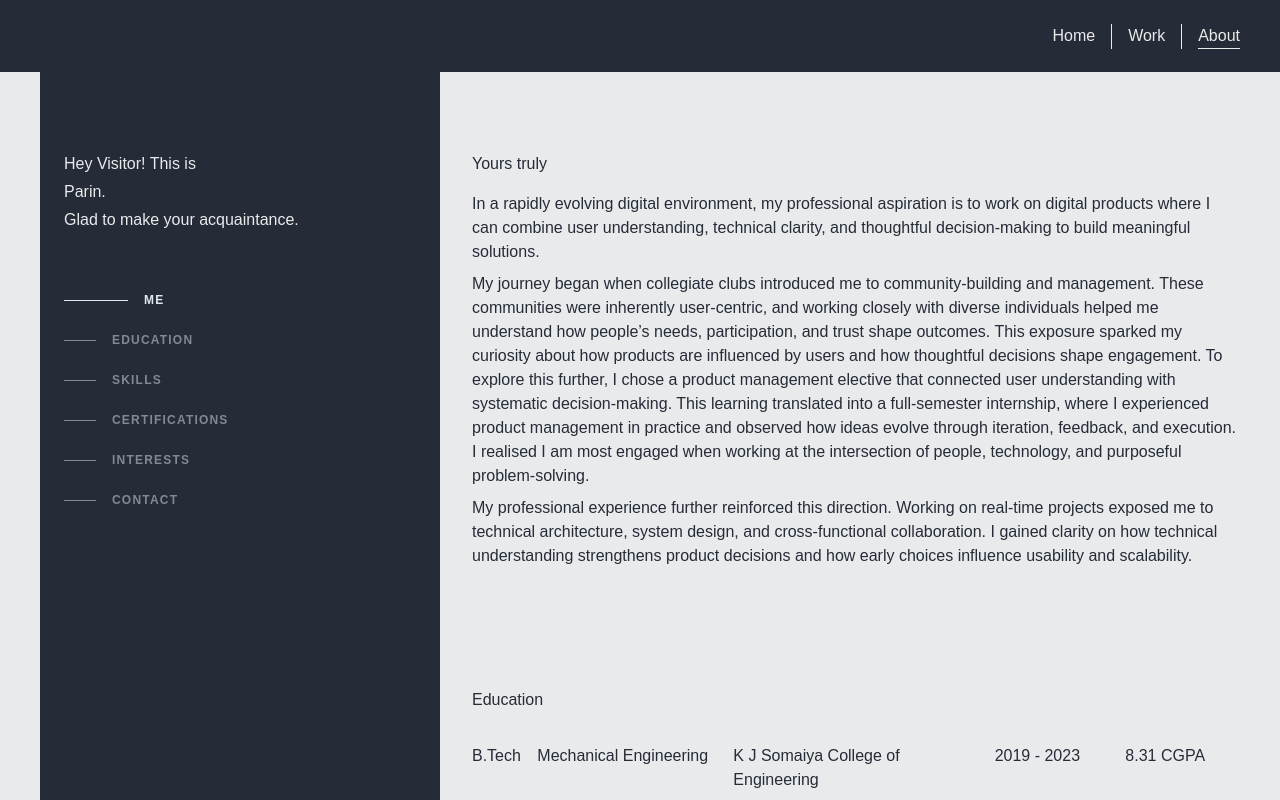
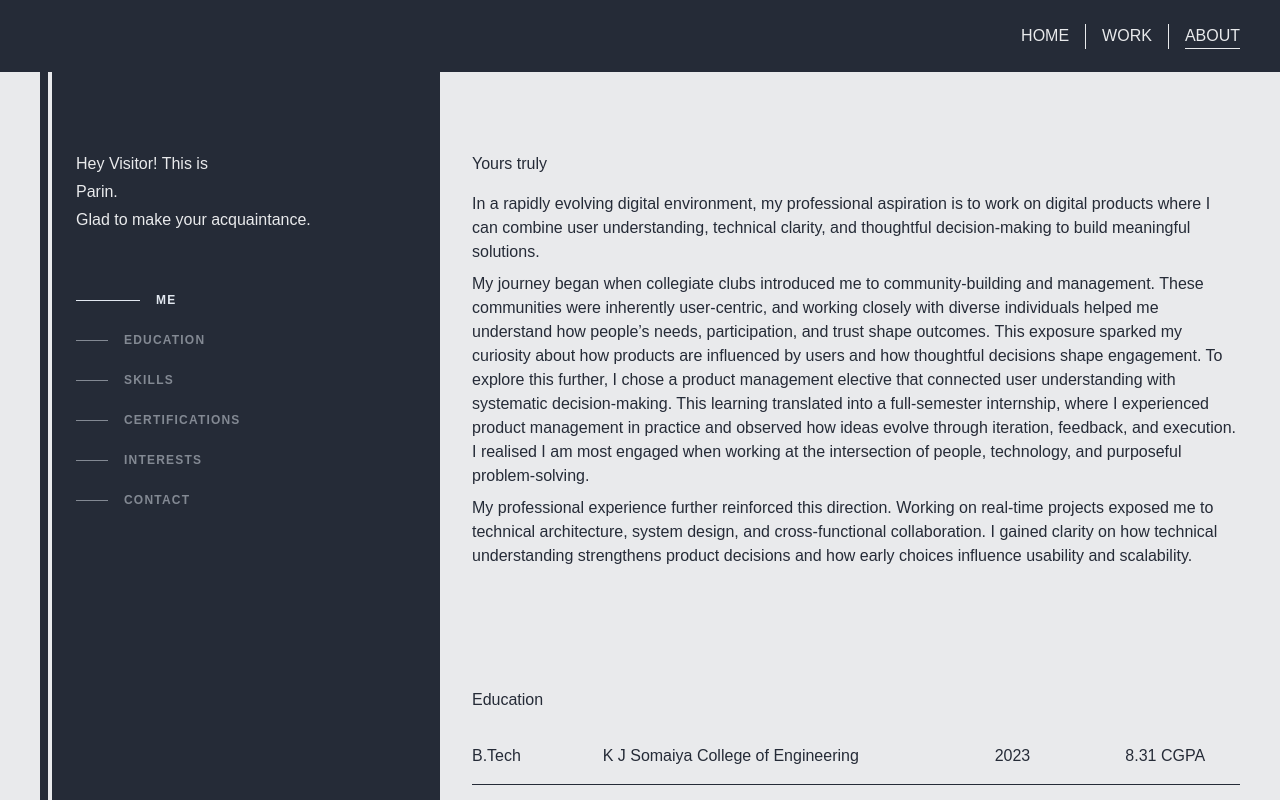
Before and after one commit to sm-parin/profile, a React (Vite) app: page /about in a window 1280 px wide. Shown: the top 800 px of the page. Built offline with nearby package versions, Linux system fonts and the light colour scheme; a web font is replaced by a local one.

Commit message:
Design touches

```diff
--- a/src/components/layout/header/index.tsx
+++ b/src/components/layout/header/index.tsx
@@ -6,11 +6,12 @@ import Typography from "../../library/typography";
 import useMediaQuery from "../../../hooks/useMediaQuery";
 import { FaHome } from "react-icons/fa";
 import { RiAccountPinCircleFill } from "react-icons/ri";
-import { MdWorkHistory } from "react-icons/md";
+import { MdWorkHistory, MdAccountBox } from "react-icons/md";
+import Icon from "../../library/icon";
 
 
 const Header = ({ data }: any) => {
-  const { bg, text, border } = applyTheme(true);
+  const { bg, text, border, token } = applyTheme(true);
   const location = useLocation();
 
   const currentPath = location.pathname.split("/")[1];
@@ -18,7 +19,7 @@ const Header = ({ data }: any) => {
   const { isMobileOnly } = useMediaQuery();
   const ICONS: any = {
     home: <FaHome />,
-    about: <RiAccountPinCircleFill />,
+    about: <MdAccountBox />,
     work: <MdWorkHistory />,
   }
 
@@ -47,10 +48,10 @@ const Header = ({ data }: any) => {
                 `}
             >
               <Typography
-                variant="p1"
+                variant="p2"
                 className={`${isActive ? "border-b" : ""} ${border} group-hover:border-b ${isMobileOnly ? "py-0.5" : ""}`}
               >
-                <NavLink to={path}>{isMobileOnly ? ICONS[route] : route}</NavLink>
+                <NavLink to={path}>{isMobileOnly ? <Icon icon={ICONS[route]} color={token} size="1.5rem" /> : route.toUpperCase()}</NavLink>
               </Typography>
             </li>
           );
--- a/src/components/layout/sectional-layout/index.tsx
+++ b/src/components/layout/sectional-layout/index.tsx
@@ -4,8 +4,8 @@ import PageContainer from "../page-container";
 import { applyTheme } from "../../../utils/functions/theme";
 
 const SectionalLayout = ({ leftSection, rightSection }: any) => {
-  const { isTablet, isTabletOnly } = useMediaQuery();
-  const { bg, text } = applyTheme();
+  const { isTablet, isTabletOnly, isDesktop } = useMediaQuery();
+  const { bg, text, border } = applyTheme();
   const { bg: bgI, text: textI } = applyTheme(true);
 
   return isTablet ? (
@@ -13,10 +13,12 @@ const SectionalLayout = ({ leftSection, rightSection }: any) => {
       className={`grid grid-cols-12 displayContainer`}
       bgColor={isTabletOnly ? "wdp-pc-bg" : `${bg}`}
     >
-      <div
-        className={`${bgI} col-span-12 tablet:col-span-4 compContainer p-4 tablet:pr-4 desktop:p-6 desktop:pr-6 relative`}
-      >
-        <div className={`${textI} sticky top-20`}>{leftSection}</div>
+      <div className={`${bgI} col-span-12 tablet:col-span-4  pl-2`}>
+        <div
+          className={`relative compContainer p-4 tablet:pr-4 desktop:p-6 desktop:pr-6 ${isDesktop ? `border-l-4 h-full ${border}` : ""}`}
+        >
+          <div className={`${textI} sticky top-20`}>{leftSection}</div>
+        </div>
       </div>
       <div
         className={`${bg} ${text} col-span-12 tablet:col-span-8 tablet:ml-8`}
--- a/src/components/library/button/index.tsx
+++ b/src/components/library/button/index.tsx
@@ -40,7 +40,6 @@ const Button = ({
     "light"
   );
 
-  useEffect(() => {});
   return (
     <button
       className={`
--- a/src/data/about/education.ts
+++ b/src/data/about/education.ts
@@ -1,21 +1,18 @@
 export const education = [
   {
     type: "B.Tech",
-    stream: "Mechanical Engineering",
     institute: "K J Somaiya College of Engineering",
-    year: "2019 - 2023",
+    year: "2023",
     grade: "8.31 CGPA",
   },
   {
     type: "HSC",
-    stream: "Science - PCM",
     institute: "Pace Junior Science College",
-    year: "2017 - 2019",
+    year: "2019",
     grade: "85.08%",
   },
   {
     type: "SSC",
-    stream: "",
     institute: "Our Lady of Fatima High School",
     year: "2017",
     grade: "97.4%",
--- a/src/data/home/concepts.ts
+++ b/src/data/home/concepts.ts
@@ -8,7 +8,7 @@ export const concepts = {
   content: [
     {
       title: "Products",
-      proficiency: 70,
+      proficiency: 50,
       description:
         "I enjoy shaping products by asking the right questions early and understanding what truly needs to be built. I’m comfortable working through ambiguity, aligning intent with outcomes, and making decisions that balance user needs with business goals.",
     },
--- a/src/data/home/hero.ts
+++ b/src/data/home/hero.ts
@@ -4,6 +4,6 @@ export const hero = {
   title: ["Parin SM", "Products", "Pixels", "Programs", "People"],
   content:
     "I work at the intersection of product strategy and frontend development, where business intent meets user experience. I enjoy shaping ideas, asking the right questions early, and building interfaces that are both technically sound and thoughtfully designed.",
-  primaryCta: "About",
-  secondaryCta: "Resume",
+  primaryCta: "ABOUT",
+  secondaryCta: "RESUME",
 };
--- a/src/modules/about/education/index.tsx
+++ b/src/modules/about/education/index.tsx
@@ -12,16 +12,16 @@ const AboutEducation = ({ data, ref, dataRole }: any) => {
       </Typography>
       <div className="flex flex-col">
         {data.map((row: any) => (
-          <div className="grid grid-cols-5 tablet:grid-cols-9 desktop:grid-cols-12 gap-4 border-b py-4">
-            <Typography variant="p3" className="col-span-1">
+          <div className="grid grid-cols-8 tablet:grid-cols-10 desktop:grid-cols-12 gap-4 border-b py-4">
+            <Typography variant="p3" className="col-span-2">
               {row.type}
             </Typography>
-            {isDesktop && (
+            {/* {isDesktop && (
               <Typography variant="p3" className="col-span-3">
                 {row.stream}
               </Typography>
-            )}
-            <Typography variant="p3" className="col-span-4">
+            )} */}
+            <Typography variant="p3" className="col-span-6">
               {row.institute}
             </Typography>
             {isTablet && (
@@ -29,7 +29,7 @@ const AboutEducation = ({ data, ref, dataRole }: any) => {
                 {row.year}
               </Typography>
             )}
-            {isTablet && (
+            {isDesktop && (
               <Typography variant="p3" className="col-span-2">
                 {row.grade}
               </Typography>
--- a/src/modules/work/detail/index.tsx
+++ b/src/modules/work/detail/index.tsx
@@ -28,15 +28,15 @@ const WdpLeftSection = ({ data, roles, activeRole, scrollToRole }: any) => {
     Volunteer: <MdVolunteerActivism />,
     Remote: <RiHome9Fill />,
     "On-Site": <PiBuildingOfficeFill />,
-    "Hybrid": <VscRemote /> ,
-  }
+    Hybrid: <VscRemote />,
+  };
 
   return (
     <div className={`${bgI} relative`}>
       <div className={`${textI} sticky top-0 flex flex-col gap-4 tablet:gap-8`}>
-        <div className="flex flex-col gap-2">
+        <div className="flex flex-col gap-4">
           <Typography variant="h3">{data.company}</Typography>
-          <div className="flex gap-8 flex-wrap">
+          <div className="flex gap-8 tablet:flex-col tablet:gap-2 desktop:gap-8 desktop:flex-row">
             <div className={`${bgI} ${textI} flex gap-2 items-center`}>
               <Icon icon={ICONS[data.experience]} color={"var(--2oo)"} />
               <Typography variant="p3" className="">
@@ -128,7 +128,10 @@ const WorkDetailPage = ({ response }: any) => {
     threshold: [0.3, 0.6],
   };
 
-  const { activeRole, scrollToRole, sectionRefs } = useScrollNavigation(roles, threshold);
+  const { activeRole, scrollToRole, sectionRefs } = useScrollNavigation(
+    roles,
+    threshold
+  );
 
   return (
     <SectionalLayout
```
Also changed, not shown: src/data/about/skills.tsx (renamed from src/data/about/skills.ts).
